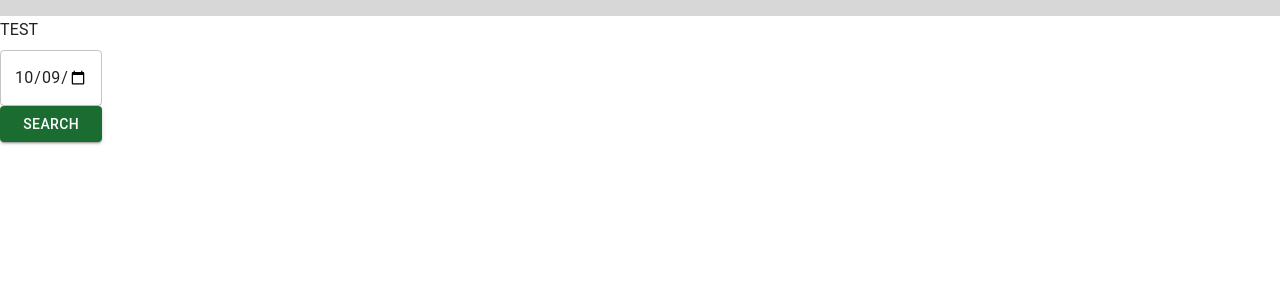
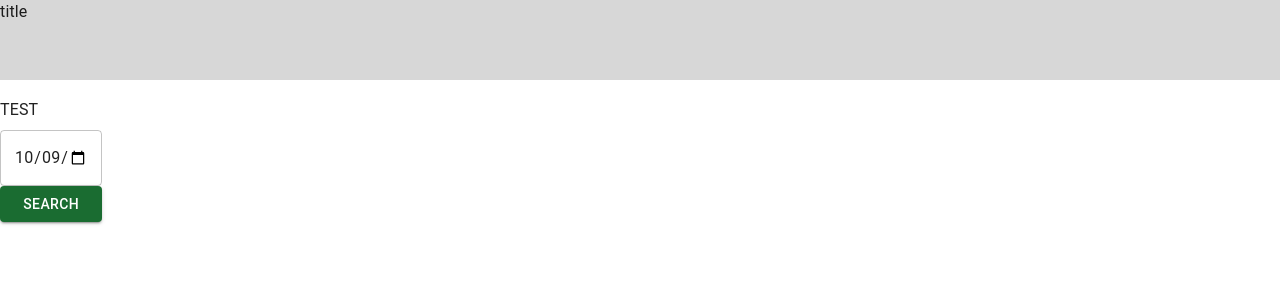
Before and after one commit to OracleTuxedo/bcap-fe, a Next.js app: page /ui in a window 1280 px wide. Shown: the top 300 px of the page. Built offline with nearby package versions, Linux system fonts and the light colour scheme.

Commit message:
header component

```diff
--- a/src/components/molucules/header.tsx
+++ b/src/components/molucules/header.tsx
@@ -1,14 +1,21 @@
 import { Box } from '@mui/material';
 
-const Header = () => {
+type headerProps = {
+  title: string;
+};
+
+const Header = ({ title = 'title' }: headerProps) => {
   return (
     <Box
       sx={{
         width: '100vw',
-        height: '2vh',
+        height: '10vh',
         bgcolor: '#D7D7D7',
+        margin: '0 0 1em 0',
       }}
-    ></Box>
+    >
+      {title}
+    </Box>
   );
 };
 
```
